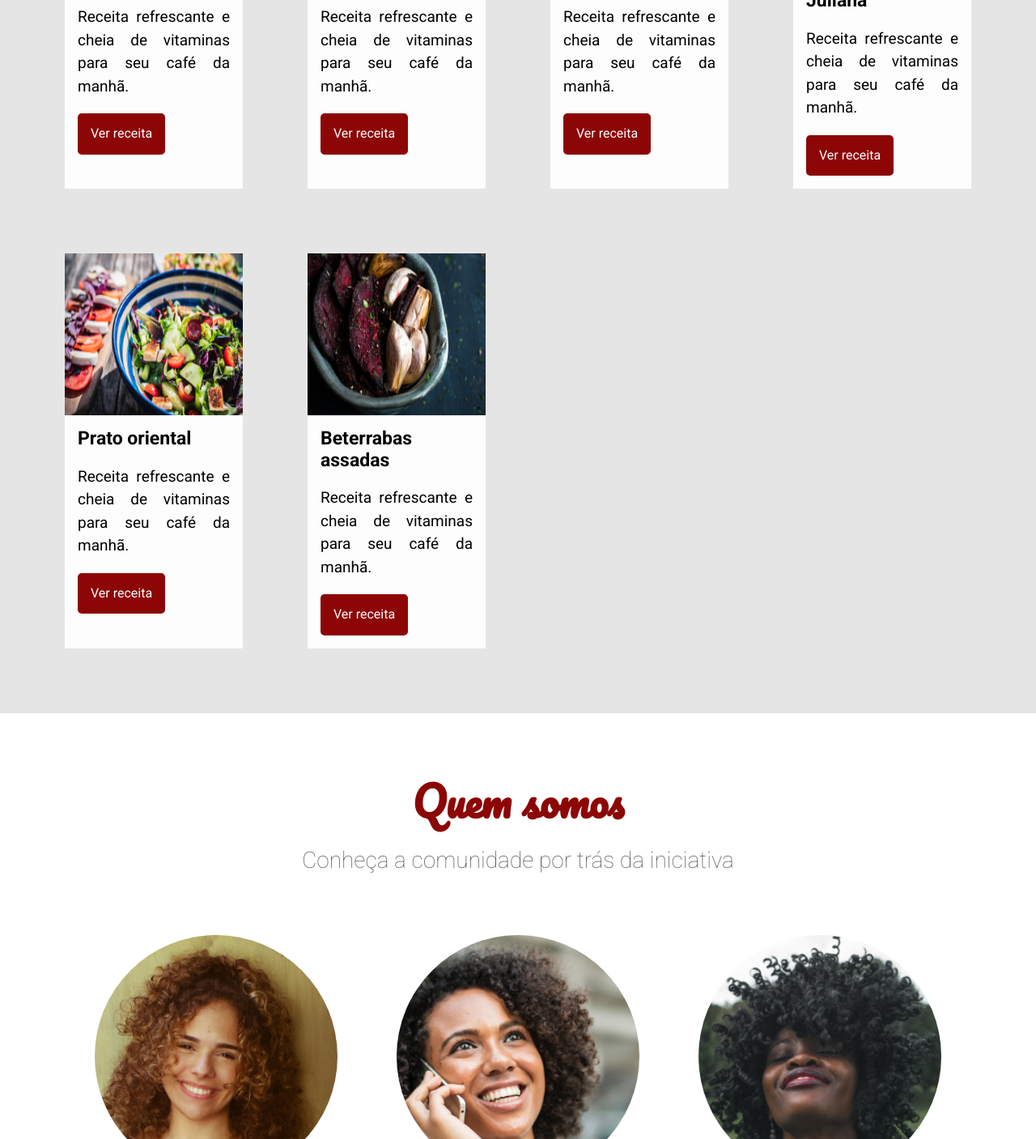
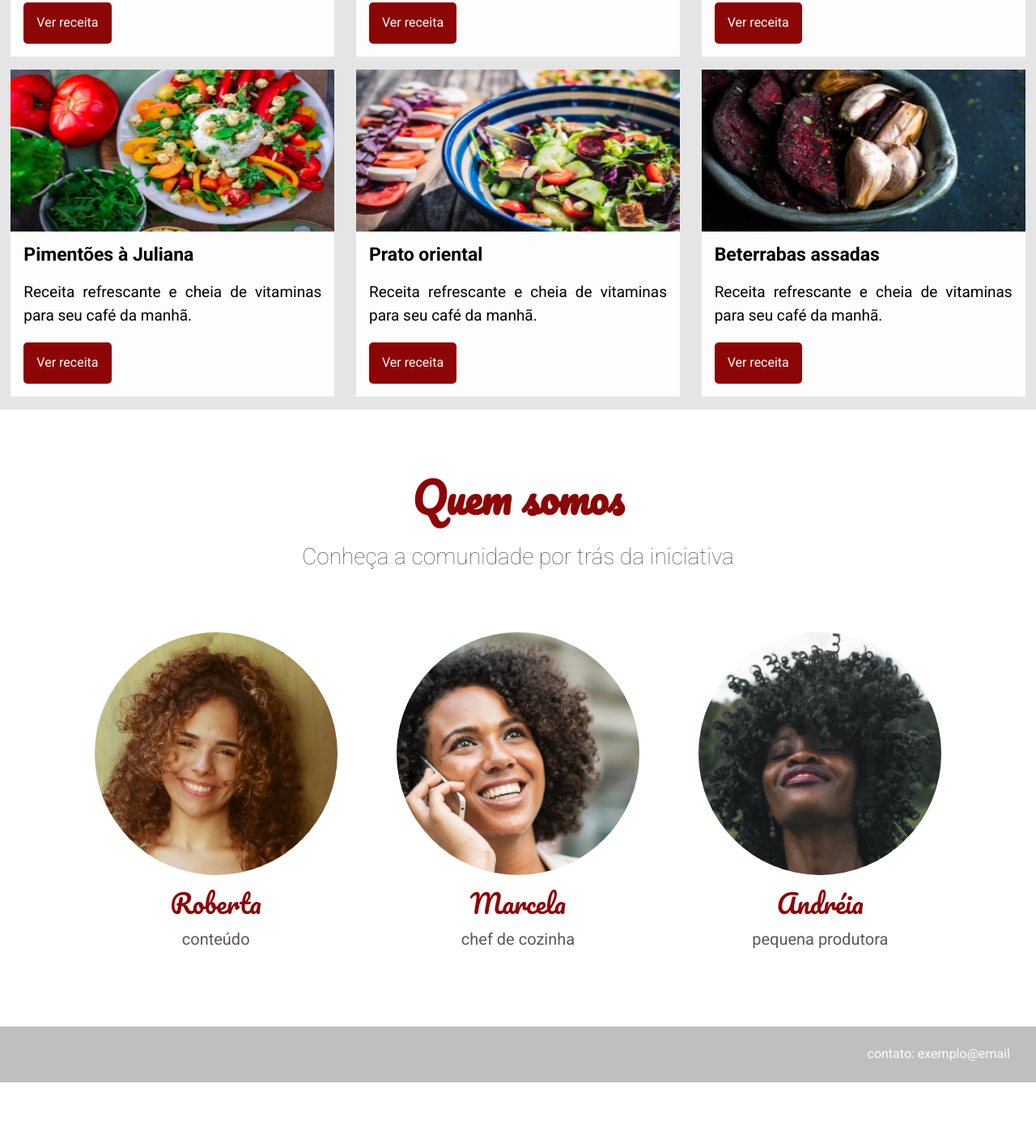
Before and after one commit to leonardomorita/arquitetura-css, a plain HTML site: page index.html in a window 1280 px wide. Shown: the part 1393-2800 px from the top of the page at 81% size. After the commit the page ends 2730 px from the top, so only its background shows below. Drawn offline with Linux system fonts and the light colour scheme.

Commit message:
Estilização do rodapé e Responsividade do

```diff
--- a/assets/css/banner/banner-titulo.css
+++ b/assets/css/banner/banner-titulo.css
@@ -1,7 +1,7 @@
 .banner__titulo {
     color: #fdfdfd;
     font-family: Pacifico, cursive;
-    font-size: 5.0625rem;
+    font-size: 3rem;
     position: absolute;
     left: 50%;
     text-shadow: 0 4px 4px rgba(0, 0, 0, 0.75);
--- a/assets/css/cabecalho.css
+++ b/assets/css/cabecalho.css
@@ -2,7 +2,12 @@
     align-items: center;
     background: #f9f9f9;
     display: flex;
-    justify-content: space-between;
-    padding-left: 2rem;
-    padding-right: 2rem;
+    flex-direction: column;
 }
+
+@media screen and (min-width: 768px) {
+    .cabecalho {
+        flex-direction: row;
+        justify-content: space-between;
+    }
+}
--- a/assets/css/menu/menu-item.css
+++ b/assets/css/menu/menu-item.css
@@ -1,7 +1,15 @@
 .menu__item {
     list-style: none;
+    padding-bottom: 1rem;
 }
 
 .menu__item:last-child .menu__link {
     margin-right: 0;
 }
+
+@media screen and (min-width: 768px) {
+    .menu__item {
+        margin-right: 1rem;
+        padding-bottom: 0;
+    }
+}
--- a/assets/css/menu/menu-lista.css
+++ b/assets/css/menu/menu-lista.css
@@ -1,3 +1,11 @@
 .menu__lista {
     display: flex;
+    flex-direction: column;
 }
+
+@media screen and (min-width: 768px) {
+    .menu__lista {
+        align-self: center;
+        flex-direction: row;
+    }
+}
--- a/assets/css/pessoa/pessoa.css
+++ b/assets/css/pessoa/pessoa.css
@@ -1,4 +1,5 @@
 .pessoa {
     display: flex;
     flex-direction: column;
+    margin-bottom: 1rem;
 }
--- a/assets/css/pessoas.css
+++ b/assets/css/pessoas.css
@@ -1,5 +1,13 @@
 .pessoas {
     display: flex;
-    justify-content: space-around;
+    flex-direction: column;
+    align-items: center;
     padding-top: 3rem;
 }
+
+@media screen and (min-width: 1280px) {
+    .pessoas {
+        flex-direction: row;
+        justify-content: space-around;
+    }
+}
--- a/assets/css/receita/receita.css
+++ b/assets/css/receita/receita.css
@@ -2,7 +2,6 @@
     background: #fdfdfd;
     display: flex;
     flex-direction: column;
-    margin-bottom: 5rem;
-    margin-right: 5rem;
-    width: calc(25% - 5rem);
+    margin-bottom: 1rem;
+    max-width: 400px;
 }
--- a/assets/css/receitas.css
+++ b/assets/css/receitas.css
@@ -1,6 +1,15 @@
 .receitas {
+    align-items: center;
     background: #e5e5e5;
     display: flex;
-    flex-wrap: wrap;
-    padding: 5rem 0 0 5rem;
+    flex-direction: column;
+    width: 100%;
 }
+
+@media screen and (min-width: 1280px) {
+    .receitas {
+        flex-direction: row;
+        flex-wrap: wrap;
+        justify-content: space-around;
+    }
+}
--- /dev/null
+++ b/assets/css/rodape.css
@@ -0,0 +1,7 @@
+.rodape {
+    background-color: #bfbfbf;
+    color: #fdfdfd;
+    padding: 1.5625rem 2rem;
+    text-align: right;
+    text-transform: lowercase;
+}
--- a/index.html
+++ b/index.html
@@ -44,6 +44,8 @@
     <link rel="stylesheet" href="./assets/css/pessoa/pessoa-funcao.css">
     <link rel="stylesheet" href="./assets/css/pessoa/pessoa-imagem.css">
     <link rel="stylesheet" href="./assets/css/pessoa/pessoa-nome.css">
+
+    <link rel="stylesheet" href="./assets/css/rodape.css">
   </head>
 
   <body>
@@ -151,5 +153,9 @@
         </div>
       </div>
     </section>
+
+    <footer class="rodape">
+      Contato: exemplo@email
+    </footer>
   </body>
 </html>
```
